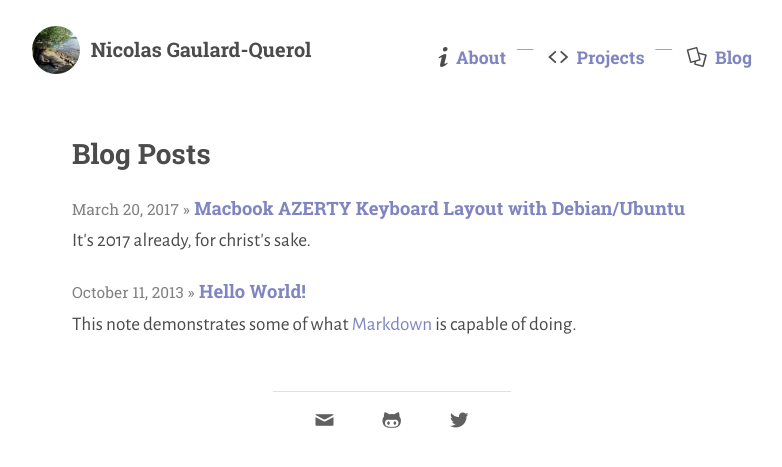
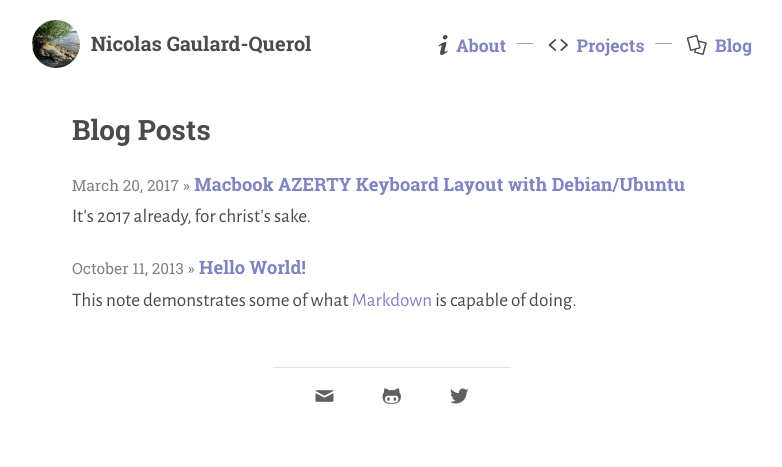
Before and after one commit to ngquerol/ngquerol.github.io, a Jekyll site: the page built from blog/index.md, in a window 1280 px wide. Shown: the top 467 px of the page, without its empty margins (248-1030 px from the left). Built offline with Jekyll 4.4.1, drawn with Linux system fonts in a browser that asks for light colours.

Commit message:
Css: Fix navbar separators height

```diff
--- a/_includes/style.css
+++ b/_includes/style.css
@@ -22,19 +22,19 @@ h3,h4,h5,h6 {
 h1 {
   font-size: 1.75rem;
   line-height: 1.75rem;
-  margin: 2.5rem 0 1.5rem 0;
+  margin: 1.75rem 0 1.5rem 0;
 }
 
 h2 {
   font-size: 1.25rem;
   line-height: 1.25rem;
-  margin: 2rem 0 1rem 0;
+  margin: 1.25rem 0 1rem 0;
 }
 
 h3 {
   font-size: 1.15rem;
   line-height: 1.15rem;
-  margin: 1.5rem 0 1rem 0;
+  margin: 1.15rem 0 1rem 0;
 }
 
 h4,h5,h6 {
```
